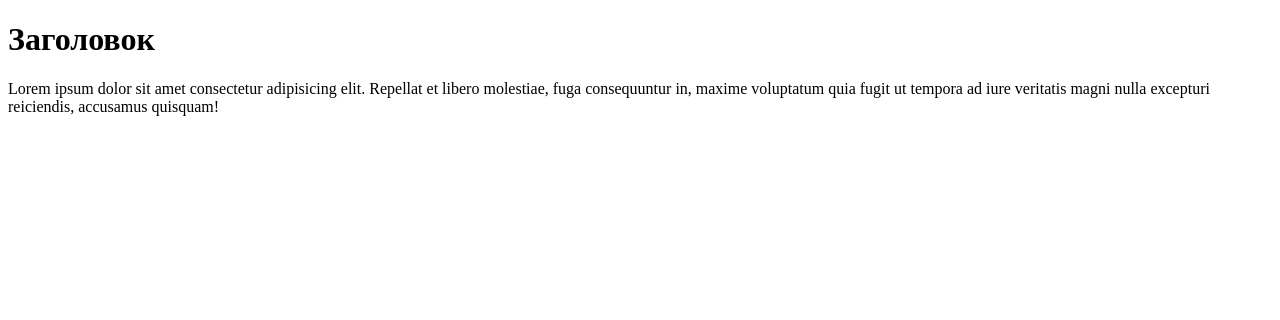
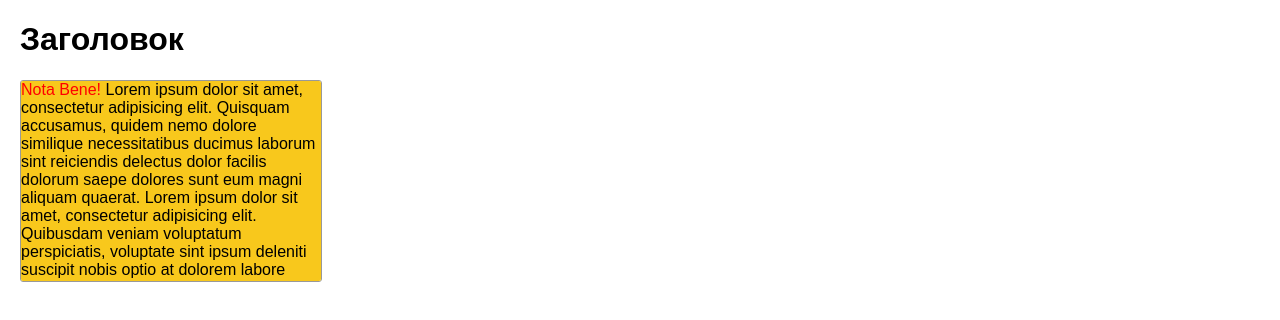
Before and after one commit to andrey-ageev/test, a plain HTML site: page index.html in a window 1280 px wide. Drawn offline with Linux system fonts and the light colour scheme.

Commit message:
A Nota Bene element added

```diff
--- a/index.html
+++ b/index.html
@@ -5,12 +5,15 @@
     <meta name="viewport" content="width=device-width, initial-scale=1.0">
     <meta http-equiv="X-UA-Compatible" content="ie=edge">
     <title>Document</title>
+    <link rel="stylesheet" href="styles/main.css">
 </head>
 <body>
     <h1>Заголовок</h1>
-    <div>
-        <p>Lorem ipsum dolor sit amet consectetur adipisicing elit. Repellat et libero molestiae, fuga consequuntur in, maxime voluptatum quia fugit ut tempora ad iure veritatis magni nulla excepturi reiciendis, accusamus quisquam!</p>
-    </div>
+    <div class="container"> <span>Nota Bene!</span> Lorem ipsum dolor sit amet, consectetur adipisicing elit. Quisquam accusamus, quidem nemo dolore similique necessitatibus ducimus laborum sint reiciendis delectus dolor facilis dolorum saepe dolores sunt eum magni aliquam quaerat.
+        Lorem ipsum dolor sit amet, consectetur adipisicing elit. Quibusdam veniam voluptatum perspiciatis, voluptate sint ipsum deleniti suscipit nobis optio at dolorem labore cupiditate saepe ad dolore officia eum iusto voluptates. Lorem ipsum dolor sit amet, consectetur adipisicing elit. Iure voluptates expedita quaerat, magnam, voluptatum facere itaque eveniet consequuntur fuga culpa deleniti atque aliquid distinctio sapiente possimus magni dolores a adipisci? Lorem ipsum dolor sit amet, consectetur adipisicing elit.
+        Voluptatum optio, accusamus culpa saepe, nulla esse atque est at non doloribus eos id quisquam odio explicabo, neque voluptas mollitia placeat! Optio. Lorem ipsum dolor sit amet, consectetur adipisicing elit. Fuga dolore nesciunt cumque earum, ratione numquam eum quasi nisi voluptatum facilis evenie recusandae nihil, quae labore, animi. Optio maiores et rerum! Lorem ipsum dolor sit amet, consectetur adipisicing elit. Quisquam accusamus, quidem nemo dolore similique necessitatibus ducimus laborum sint reiciendis delectus dolor facilis dolorum saepe dolores sunt eum magni aliquam quaerat.
+        Lorem ipsum dolor sit amet, consectetur adipisicing elit. Quibusdam veniam voluptatum perspiciatis, voluptate sint ipsum deleniti suscipit nobis optio at dolorem labore cupiditate saepe ad dolore officia eum iusto voluptates. Lorem ipsum dolor sit amet, consectetur adipisicing elit. Iure voluptates expedita quaerat, magnam, voluptatum facere itaque eveniet consequuntur fuga culpa deleniti atque aliquid distinctio sapiente possimus magni dolores a adipisci?
+        Lorem ipsum dolor sit amet, consectetur adipisicing elit. Voluptatum optio, accusamus culpa saepe, nulla esse atque est at non doloribus eos id quisquam odio explicabo, neque voluptas mollitia placeat! Optio. Lorem ipsum dolor sit amet, consectetur adipisicing elit. Fuga dolore nesciunt cumque earum, ratione numquam eum quasi nisi voluptatum facilis eveniet recusandae nihil, quae labore, animi. Optio maiores et rerum!</div>
 
 </body>
 </html>
--- /dev/null
+++ b/styles/main.css
@@ -0,0 +1,18 @@
+body {
+    margin: 20px;
+    font: 1em Arial;
+}
+
+.container {
+    /* display: none; */
+    background: #f8c81c;
+    width: 300px;
+    height: 200px;
+    border: 1px solid #999;
+    border-radius: 3px;
+    overflow: auto;
+}
+
+span {
+    color: red;
+}
```
